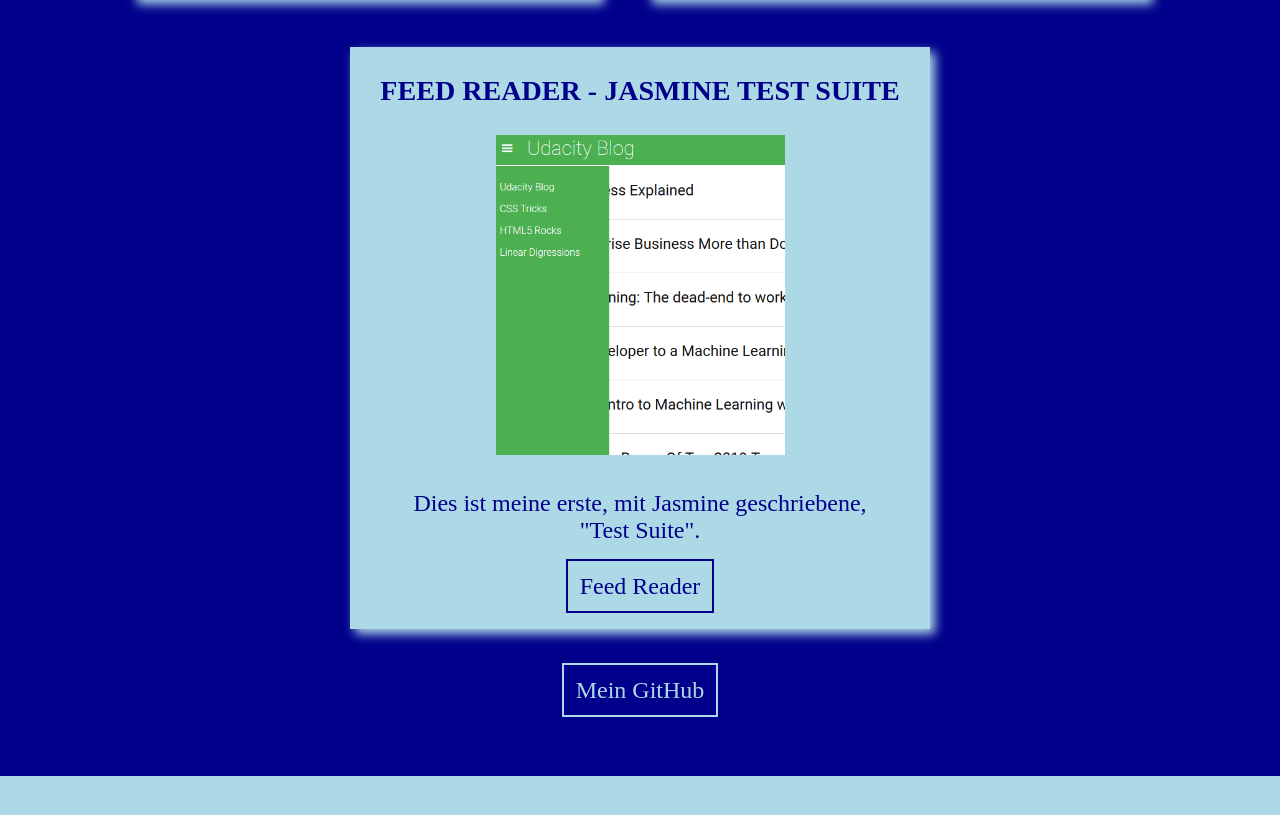
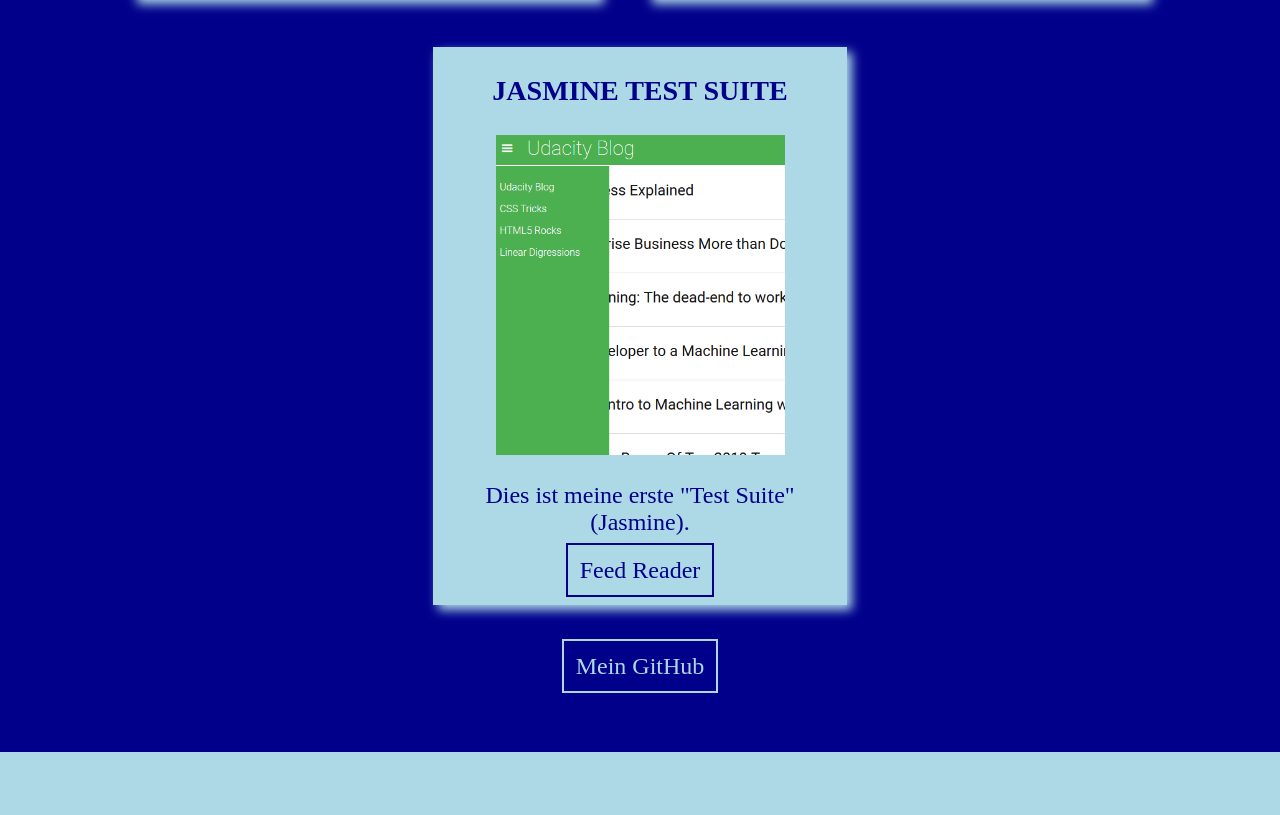
Before and after one commit to animus-liber/animus-liber.github.io, a plain HTML site: page index.html in a window 1280 px wide. Shown: the part 1595-2410 px from the top of the page. Drawn offline with Linux system fonts and the light colour scheme; a script that the page names is missing.

Commit message:
Update index.html

```diff
--- a/index.html
+++ b/index.html
@@ -51,9 +51,9 @@
                         <p><a href="projects/fend-classic-arcade-game-clone/index.html" target="_blank">Play Arcade Game</a></p>
                     </article>
                     <article id="jasmine" class="project">
-                        <h3>FEED READER - JASMINE TEST SUITE</h3>
+                        <h3>JASMINE TEST SUITE</h3>
                         <img src="img/feed-reader-testing.PNG" alt="Feed Reder Testing">
-                        <p>Dies ist meine erste, mit Jasmine geschriebene, "Test Suite".</p>
+                        <p>Dies ist meine erste "Test Suite" (Jasmine).</p>
                         <p><a href="projects/fend-feed-reader-testing/index.html" target="_blank">Feed Reader</a></p>
                     </article>
                 </div>
```
